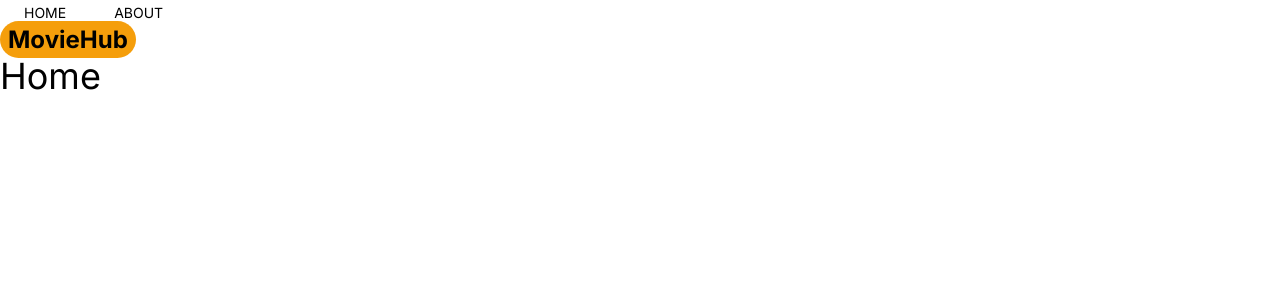
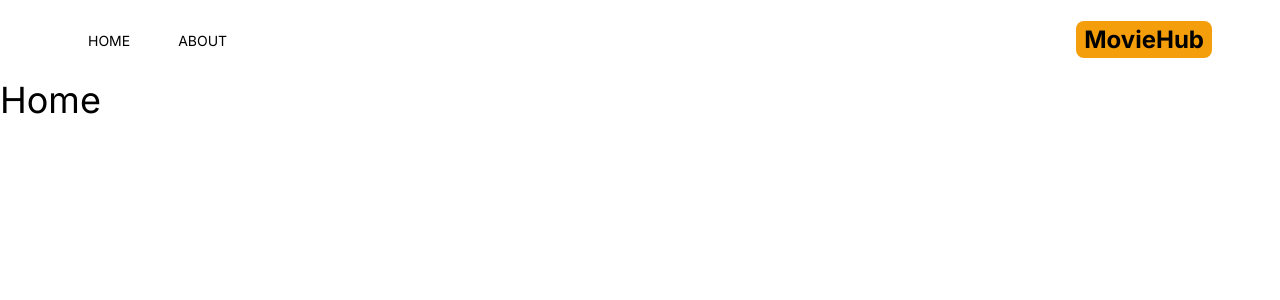
Before and after one commit to devmad001/movie_nextjs, a Next.js app: page / in a window 1280 px wide. Shown: the top 300 px of the page. Built offline with nearby package versions, Linux system fonts and the light colour scheme.

Commit message:
complete Header.tsx

```diff
--- a/src/components/Header.tsx
+++ b/src/components/Header.tsx
@@ -5,26 +5,20 @@ import {BsFillInfoCircleFill} from "react-icons/bs";
 import Link from "next/link";
 
 const Header = () => {
-    return (<div>
-        <div className='flex'>
-
-            <MenuItem title='HOME' address='/' Icon={AiFillHome}/>
-            <MenuItem title='ABOUT' address='/about' Icon={BsFillInfoCircleFill}/>
+    return (<div className="flex justify-between mx-2 max-w-6xl sm:mx-auto items-center py-6">
+        <div className="flex">
+            <MenuItem title="HOME" address="/" Icon={AiFillHome}/>
+            <MenuItem title="ABOUT" address="/about" Icon={BsFillInfoCircleFill}/>
         </div>
-        <div className=''>
-            <Link href='/'>
-                <h2 className='text-2xl'>
-                    <span className='font-bold bg-amber-500 py-1 px-2 rounded-full '>
-                        MovieHub
-
-                    </span>
-
+        <div className="flex items-center space-x-5">
+            <Link href="/">
+                <h2 className="text-2xl">
+            <span className="font-bold bg-amber-500 py-1 px-2 rounded-lg mr-1">
+              MovieHub
+            </span>
                 </h2>
-
             </Link>
-
         </div>
-
     </div>);
 };
 
```
